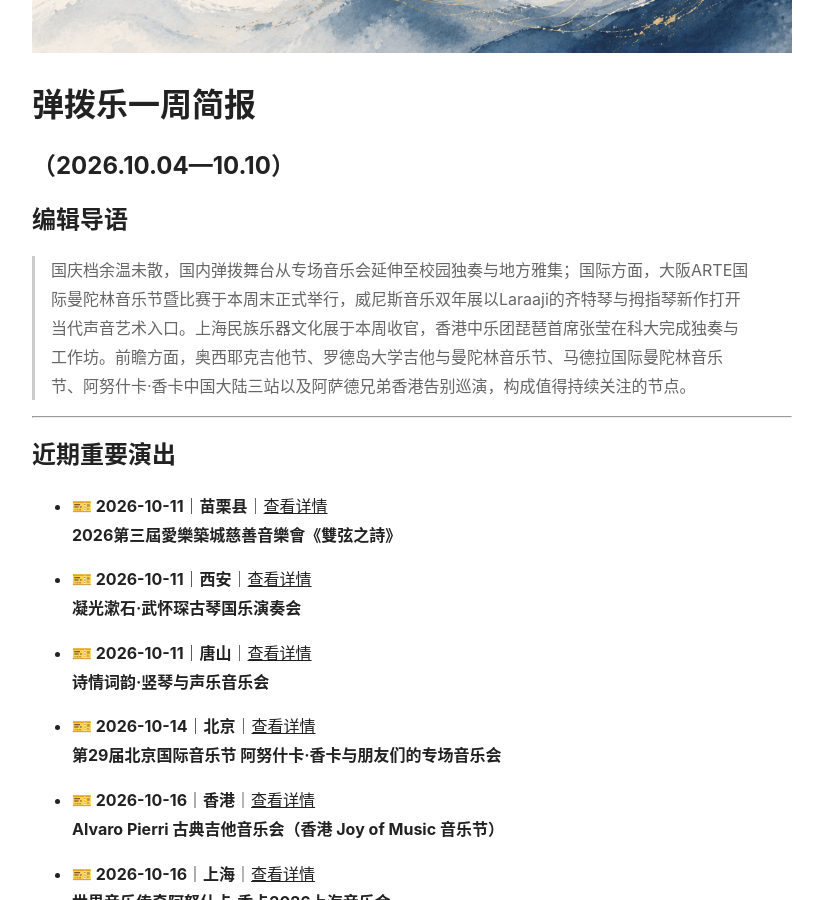
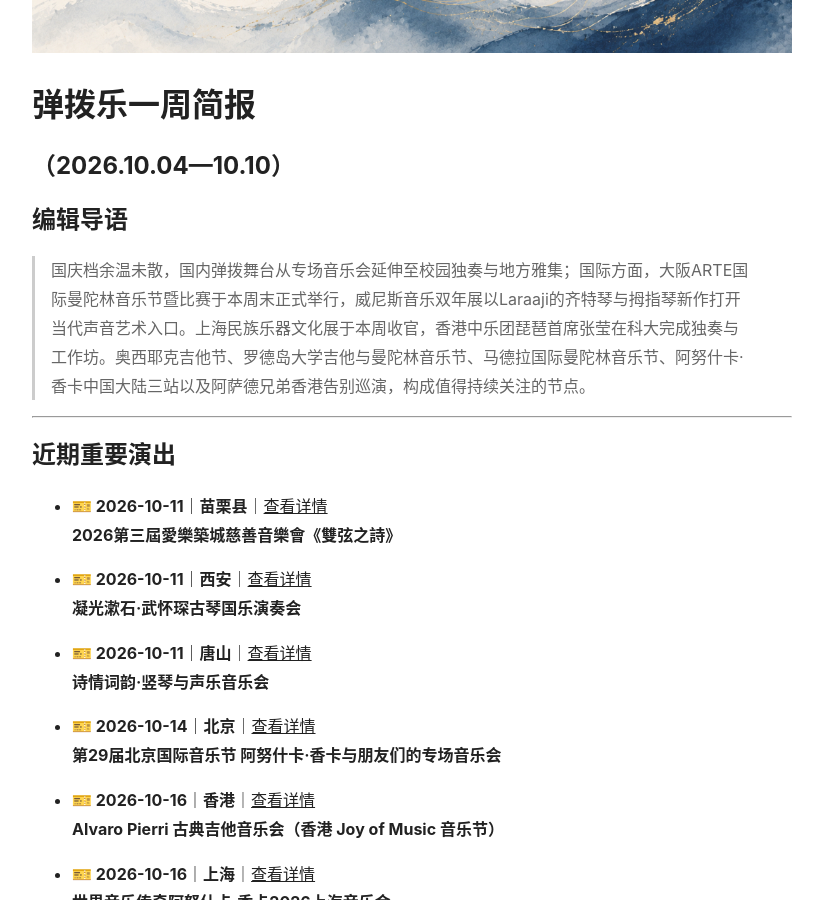
Before and after one commit to KeenKwok/boxianji, a Jekyll site: the page built from weekly/2026-10-10.md, in a window 1280 px wide and 900 px high, scrolled down 431 px. Shown: the whole window, without its empty margins (228-1051 px from the left). Built offline with Jekyll 4.4.1, drawn with Linux system fonts in a browser that asks for light colours; some of the changed text lies outside the part shown.

Commit message:
更新 2026-10-10.md

```diff
--- a/weekly/2026-10-10.md
+++ b/weekly/2026-10-10.md
@@ -10,7 +10,7 @@ title: 弹拨乐一周简报（2026.10.04—10.10）
 
 ## 编辑导语
 
-> 国庆档余温未散，国内弹拨舞台从专场音乐会延伸至校园独奏与地方雅集；国际方面，大阪ARTE国际曼陀林音乐节暨比赛于本周末正式举行，威尼斯音乐双年展以Laraaji的齐特琴与拇指琴新作打开当代声音艺术入口。上海民族乐器文化展于本周收官，香港中乐团琵琶首席张莹在科大完成独奏与工作坊。前瞻方面，奥西耶克吉他节、罗德岛大学吉他与曼陀林音乐节、马德拉国际曼陀林音乐节、阿努什卡·香卡中国大陆三站以及阿萨德兄弟香港告别巡演，构成值得持续关注的节点。
+> 国庆档余温未散，国内弹拨舞台从专场音乐会延伸至校园独奏与地方雅集；国际方面，大阪ARTE国际曼陀林音乐节暨比赛于本周末正式举行，威尼斯音乐双年展以Laraaji的齐特琴与拇指琴新作打开当代声音艺术入口。上海民族乐器文化展于本周收官，香港中乐团琵琶首席张莹在科大完成独奏与工作坊。奥西耶克吉他节、罗德岛大学吉他与曼陀林音乐节、马德拉国际曼陀林音乐节、阿努什卡·香卡中国大陆三站以及阿萨德兄弟香港告别巡演，构成值得持续关注的节点。
 
 ---
 
```
Also changed, not shown: other parts of weekly/2026-10-10.md (+1 -2 lines).
